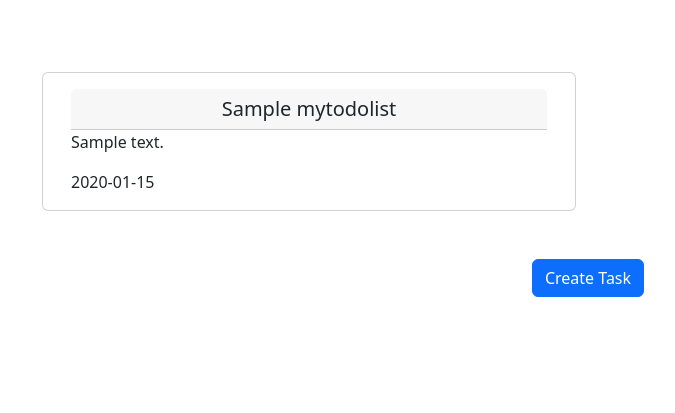
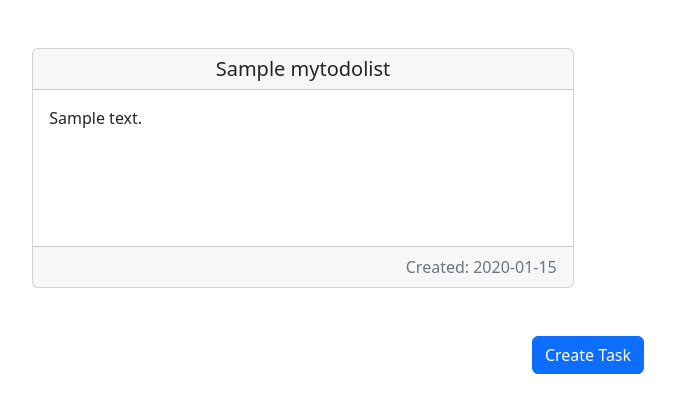
Before and after one commit to fadlanariel/assigment-pbp, a Django app: page /todolist/ in a window 1280 px wide. Shown: the part 54-467 px from the top of the page, without its empty margins (52-727 px from the left). Run offline with Django 4.2, Linux system fonts and the light colour scheme; a user stored in the database is signed in; tables that the repository leaves empty hold one stand-in row (values such as "Sample post").

Commit message:
add hover effect

```diff
--- a/todolist/templates/todolist.html
+++ b/todolist/templates/todolist.html
@@ -5,11 +5,29 @@
 <style>
   .card {
     max-width: 75vh;
+    min-height: 30vh;
+    height: auto;
+    transition: all .2s ease-in-out;
+    overflow: hidden;
   }
 
-  .row {
+  .card:hover {
+    transform: scale(1.3);
+    z-index: 10;
+  }
+
+  .row>* {
     margin: 0;
+    padding-left: 0;
+    padding-right: 0;
+    max-width: 95%;
   }
+
+  .card-footer {
+    margin-bottom: 0%;
+    text-align: right;
+  }
+
 </style>
 {% endblock meta %}
 
@@ -27,11 +45,11 @@
       {% for task in data_todolist %}
       <div class="row">
         <div class="card m-4 mx-auto">
+          <h5 class="card-header text-center">{{ task.title }}</h5>
           <div class="card-body">
-            <h5 class="card-header text-center">{{ task.title }}</h5>
             <p class="card-text">{{ task.description }}</p>
-            <p class="card-text">{{ task.date }}</p>
           </div>
+          <p class="card-footer text-muted">Created: {{ task.date }}</p>
         </div>
       </div>
       {% endfor %}
```
